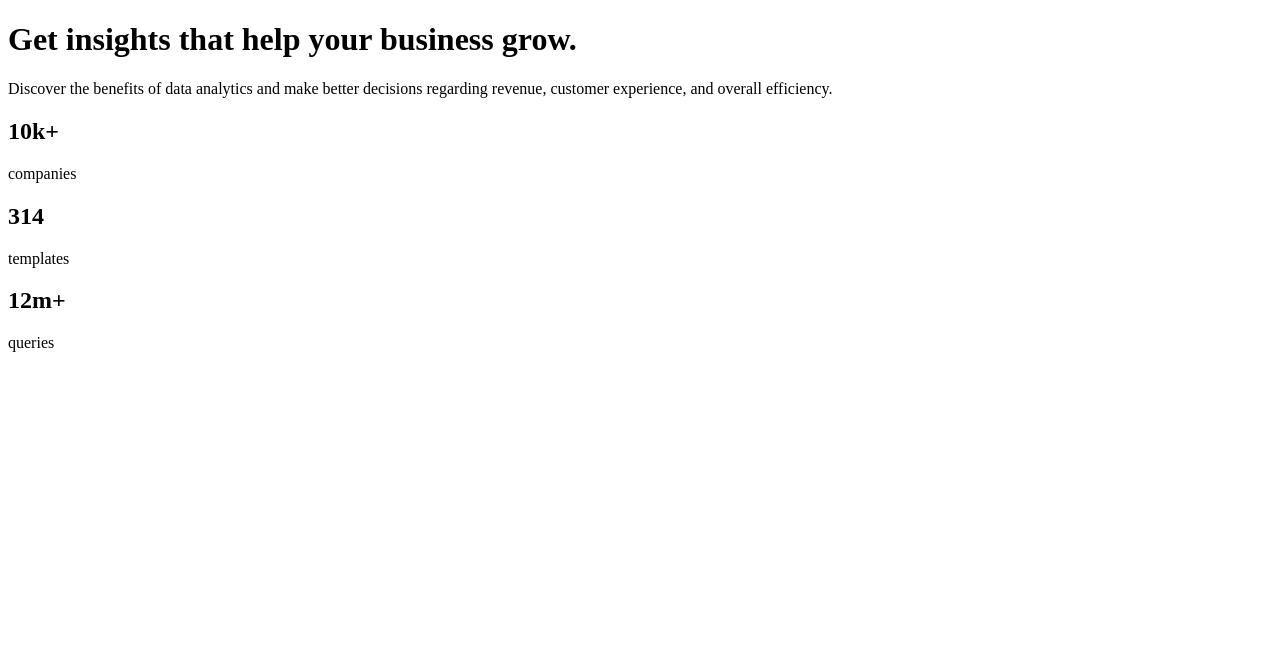
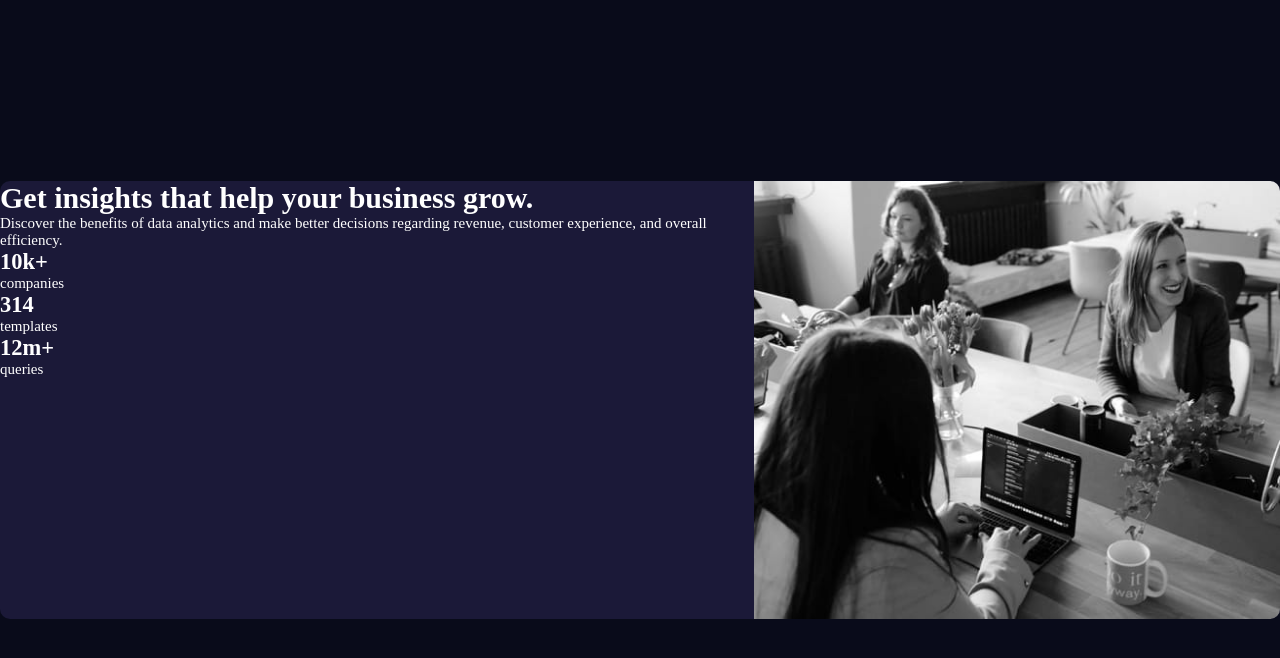
Before and after one commit to kbastalec/stats-preview-card-component, a plain HTML site: page index.html in a window 1280 px wide. Drawn offline with Linux system fonts and the light colour scheme.

Commit message:
Created css, body style

```diff
--- /dev/null
+++ b/css/style.css
@@ -0,0 +1,53 @@
+@import url("https://fonts.googleapis.com/css2?family=Inter:wght@400;700&family=Lexend+Deca&display=swap");
+
+:root {
+  --main-background: hsl(233, 47%, 7%);
+  --card-background: hsl(244, 38%, 16%);
+  --accent: hsl(277, 64%, 61%);
+  --white: hsl(0, 0%, 100%);
+  --main-paragraph: hsla(0, 0%, 100%, 0.75);
+  --stat-headings: hsla(0, 0%, 100%, 0.6);
+  --inter: "Inter", sans-serif;
+  --lexend-deca: "Lexend Deca", sans-serif;
+}
+
+*,
+*::before,
+*::after {
+  box-sizing: border-box;
+  margin: 0;
+  padding: 0;
+}
+
+/* layout */
+
+body {
+  font-size: 15px;
+  height: 100vh;
+  background-color: var(--main-background);
+  color: var(--white);
+  display: flex;
+  flex-direction: column;
+  align-items: center;
+  justify-content: center;
+}
+
+/* card */
+.card {
+  display: flex;
+  flex-direction: row;
+  background-color: var(--card-background);
+  border-radius: 10px;
+}
+/* card-image */
+.card-image {
+  order: 2;
+}
+
+.card-image img {
+  max-width: 100%;
+  height: 100%;
+  border-radius: 0 10px 10px 0;
+}
+
+/* card-main */
--- a/index.html
+++ b/index.html
@@ -11,15 +11,21 @@
       href="./images/favicon.png"
     />
     <title>Frontend Mentor | Stats preview card component</title>
+    <link rel="stylesheet" href="css/style.css" />
   </head>
   <body>
     <main>
       <!-- main card-->
       <div class="card">
         <!-- image -->
-        <div class="card-image"></div>
-        <!-- card-body -->
-        <div class="card-body">
+        <div class="card-image">
+          <img
+            src="images/image-header-desktop.jpg"
+            alt="people-working-at-office"
+          />
+        </div>
+        <!-- card-section -->
+        <div class="card-section">
           <!-- intro-->
           <div class="intro">
             <h1>Get <span>insights</span> that help your business grow.</h1>
```
